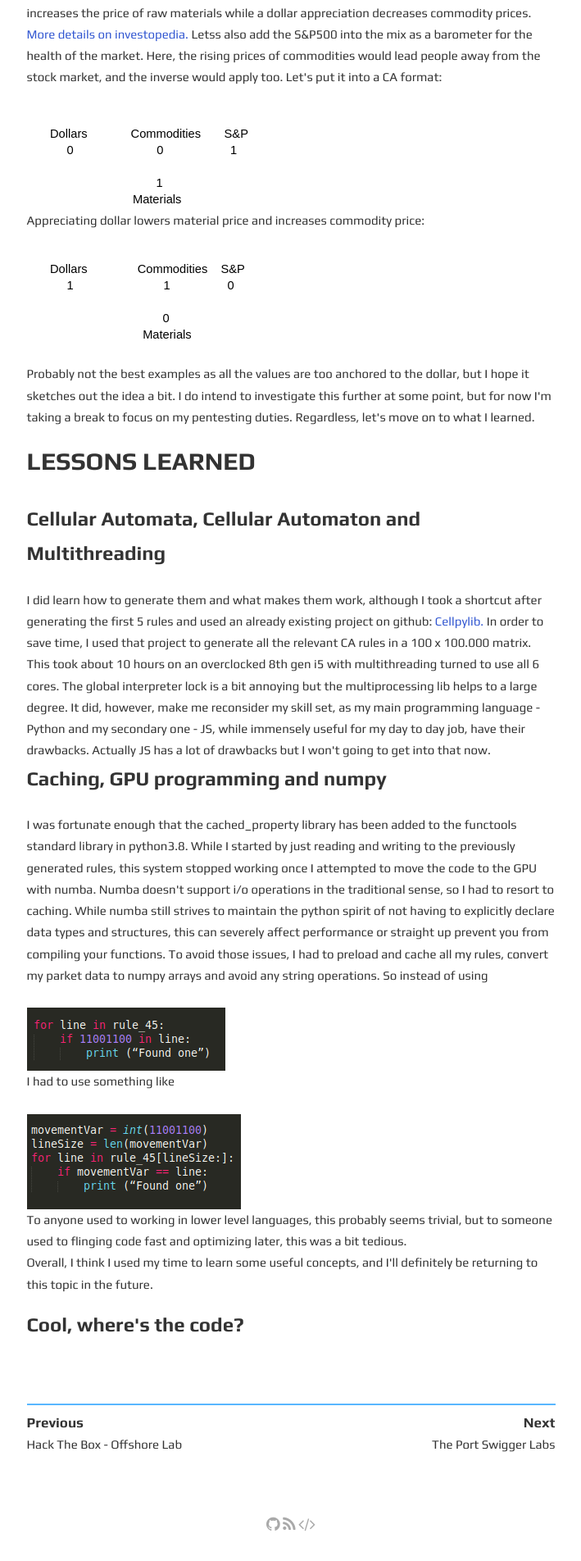
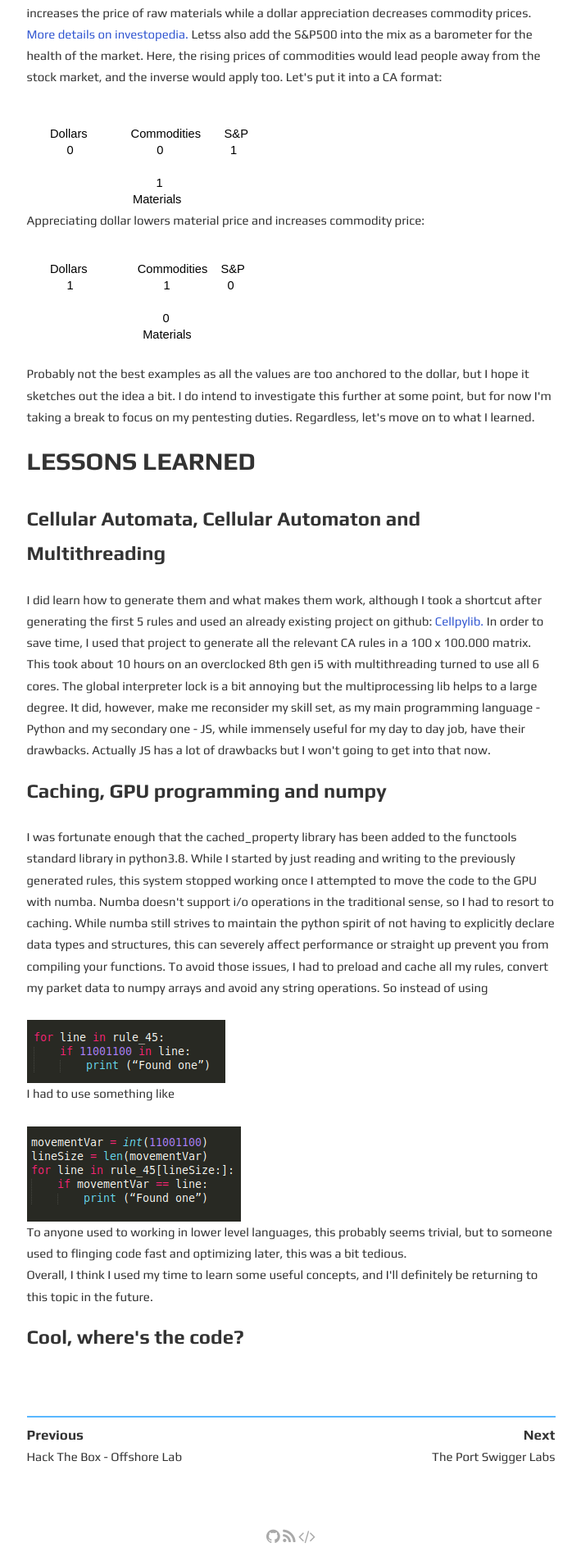
Before and after one commit to robsware/robsware.github.io, a Jekyll site: the page built from _posts/2020-04-27-cellularautomata.md, in a window 1280 px wide. Shown: the part 1871-3775 px from the top of the page at 82% size, without its empty margins (285-994 px from the left). Built offline with Jekyll 4.4.1, drawn with Linux system fonts in a browser that asks for light colours.

Commit message:
Update 2020-04-27-cellularautomata.md

```diff
--- a/_posts/2020-04-27-cellularautomata.md
+++ b/_posts/2020-04-27-cellularautomata.md
@@ -40,8 +40,9 @@ tags: experiments cellular automata
         <h3>Cellular Automata, Cellular Automaton and Multithreading</h3>
         I did learn how to generate them and what makes them work, although I took a shortcut after generating the first 5 rules and used an already existing project on github:
         <a href="https://github.com/lantunes/cellpylib">Cellpylib.</a>
-        In order to save time, I used that project to generate all the relevant CA rules in a 100 x 100.000 matrix. This took about 10 hours on an overclocked 8th gen i5 with multithreading turned to use all 6 cores. The global interpreter lock is a bit annoying but the multiprocessing lib helps to a large degree. It did, however, make me reconsider my skill set, as my main programming language - Python and my secondary one - JS, while immensely useful for my day to day job, have their drawbacks. Actually JS has a lot of drawbacks but I won't going to get into that now.
+        In order to save time, I used that project to generate all the relevant CA rules in a 100 x 100.000 matrix. This took about 10 hours on an overclocked 8th gen i5 with multithreading turned to use all 6 cores. The global interpreter lock is a bit annoying but the multiprocessing lib helps to a large degree. It did, however, make me reconsider my skill set, as my main programming language - Python and my secondary one - JS, while immensely useful for my day to day job, have their drawbacks. Actually JS has a lot of drawbacks but I won't going to get into that now. </p>
         <h3>Caching, GPU programming and numpy</h3>
+        <p>
         I was fortunate enough that the cached_property library has been added to the functools standard library in python3.8. While I started by just reading and writing to the previously generated rules, this system stopped working once I attempted to move the code to the GPU with numba. Numba doesn't support i/o operations in the traditional sense, so I had to resort to caching.
         While numba still strives to maintain the python spirit of not having to explicitly declare data types and structures, this can severely affect performance or straight up prevent you from compiling your functions. To avoid those issues, I had to preload and cache all my rules, convert my parket data to numpy arrays and avoid any string operations. So instead of using <br><br>
         <span class="center"><img src="/assets/images/ex3.png" alt="ex3" /></span><br>
```
